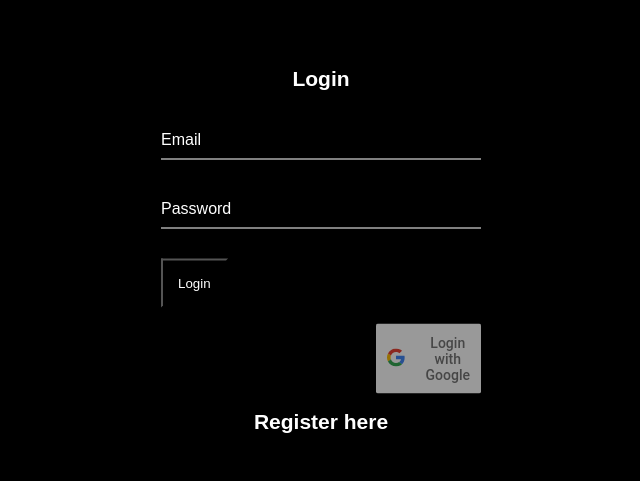
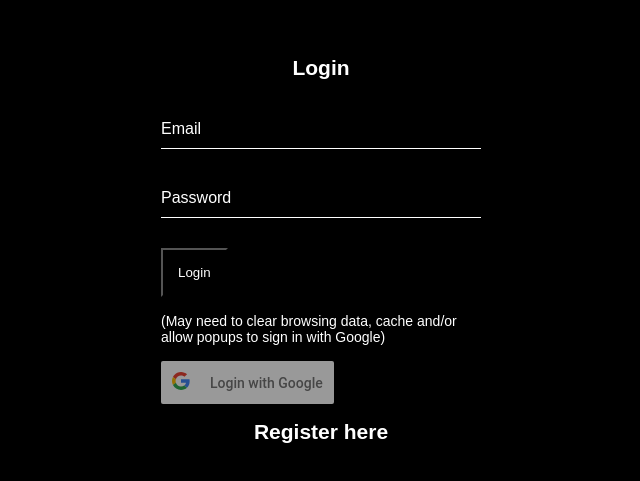
Before and after one commit to KeshawnSharper/MovieApplication-, a React (Create React App) app: page /login in a window 1280 px wide. Shown: the part 135-616 px from the top of the page, without its empty margins (319-959 px from the left). Built offline with nearby package versions, Linux system fonts and the light colour scheme; no server answers.

Commit message:
Disclaimer for google signup

```diff
--- a/src/components/Authenication/Login.js
+++ b/src/components/Authenication/Login.js
@@ -116,8 +116,9 @@ export default class Login extends Component {
           </button>
           <br />
           <br />
+          <p style={{"color":"white","width":"100%"}}> (May need to clear browsing data, cache and/or allow popups to sign in with Google)</p>
+<br />
           <div style={{ display: "inline-flex" }}>
-            <p>( May need to clear browsing data, cache and/or allow popups to sign in with Google)</p>
             <Google  SubmitGoogleUser={() => this.SubmitGoogleUser()} />
             {/* Removing the Facebook login until I find a way for it to not login on render */}
             {/* <Facebook SubmitFacebookUser={() => this.SubmitFacebookUser()} /> */}
```
